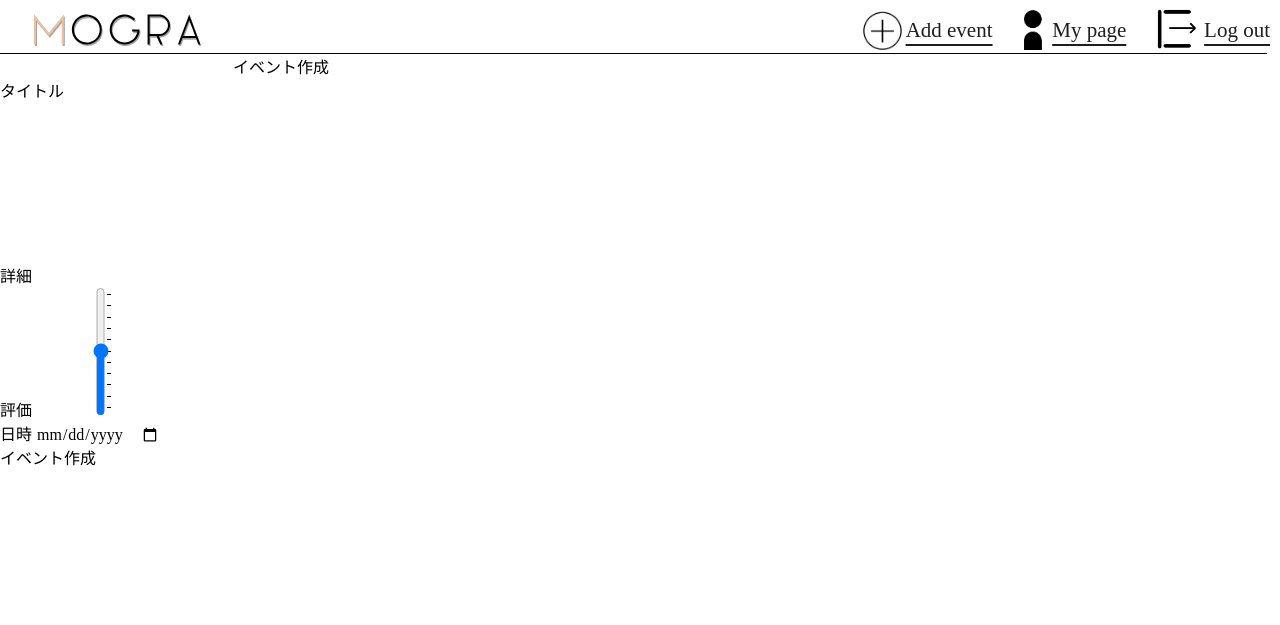
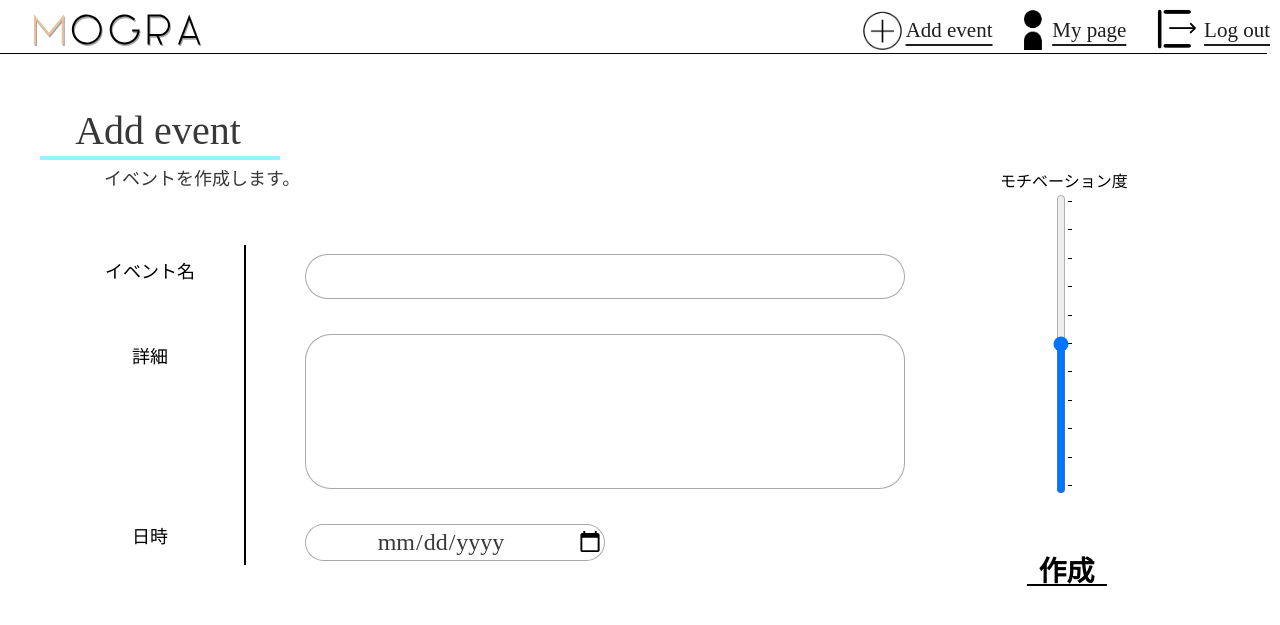
Before and after one commit to Hackathon-kait/mogra, a Django app: page /create/ in a window 1280 px wide. Shown: the top 625 px of the page. Run offline with Django 3.2, Linux system fonts and the light colour scheme; some libraries are stand-ins or nearby versions.

Commit message:
イベント作成画面のCSS完成

```diff
--- a/src/mograapp/forms.py
+++ b/src/mograapp/forms.py
@@ -31,10 +31,10 @@ class EventsModelForm(forms.ModelForm):
         fields = ['title', 'detail', 'evaluation','date_at']
 
         labels = {
-            'title': 'タイトル',
-            'detail': '詳細',
-            'evaluation': '評価',
-            'date_at': '日時',
+            'title': '',
+            'detail': '',
+            'evaluation': '',
+            'date_at': '',
         }
         widgets = {
                 'date_at': DateInput(attrs={'type': 'date'}),
--- a/src/templates/create.html
+++ b/src/templates/create.html
@@ -1,11 +1,20 @@
 {% extends 'base.html' %}
 {% load static %}
 {% block header %}
-
+<link rel="stylesheet" href="{% static 'css/create.css' %}" />
 {% endblock %}
 {% block content %}
   {% include "header.html" %}
-    <h1>イベント作成</h1>
+  <div id="content">
+    <h1 id="title">Add event</h1>
+    <div id="titleline"></div>
+    <h2 id="subtitle">イベントを作成します。</h2>
+    <div id="vertical_line"></div>
+    <h3 id="event_name">イベント名</h3>
+    <h3 id="event_detail">詳細</h3>
+    <h3 id="event_date">日時</h3>
+    <p id="degree">モチベーション度</p>
+    <div id="btnline"></div>
     <form method="POST" action=".">
         {% csrf_token %}
 
@@ -50,9 +59,11 @@
           <label for="{{ form.date_at.id_for_label }}">{{ form.date_at.label }}</label>
           {{ form.date_at }}
         </div>
-
-        <button type="submit">イベント作成</button>
+        <div id="create">
+        <button type="submit">作成</button>
+        </div>
       </form>
+  </div>
       <script>
         function updateSliderValue(value) {
           document.getElementById("sliderValue").innerHTML = value;
--- /dev/null
+++ b/static/css/create.css
@@ -0,0 +1,212 @@
+#content {
+  position: absolute;
+  margin: auto;
+}
+
+#title {
+  position: absolute;
+  width: 376px;
+  height: 77px;
+  left: -30px;
+  top: 50px;
+  font-family: 'Nobile';
+  font-style: normal;
+  font-weight: 400;
+  font-size: 40px;
+  line-height: 54px;
+  text-align: center;
+  color: #383838;
+}
+
+#subtitle {
+  position: absolute;
+  width: 477px;
+  height: 46px;
+  left: 104px;
+  top: 112px;
+
+  font-family: 'Nobile';
+  font-style: normal;
+  font-weight: 400;
+  font-size: 18px;
+  line-height: 27px;
+
+  color: #383838;
+}
+
+#titleline {
+  position: absolute;
+  width: 240px;
+  height: 0px;
+  left: 40px;
+  top: 102px;
+  border: 2px solid #92F5FC;
+}
+
+#vertical_line {
+  position: absolute;
+  width: 320px;
+  height: 0px;
+  left: 85px;
+  top: 350px;
+
+  border: 1px solid #000000;
+  transform: rotate(-90deg);
+}
+
+#id_title {
+  box-sizing: border-box;
+  position: absolute;
+  width: 600px;
+  height: 45px;
+  left: 305px;
+  top: 200px;
+  font-weight: 400;
+  background: #FFFFFF;
+  border: 1px solid rgba(0, 0, 0, 0.34);
+  border-radius: 26px;
+  padding: 0px 0px 0px 20px;
+  color:#393939;
+}
+
+#id_detail {
+  box-sizing: border-box;
+  position: absolute;
+  width: 600px;
+  height: 155px;
+  left: 305px;
+  top: 280px;
+  font-weight: 400;
+  background: #FFFFFF;
+  border: 1px solid rgba(0, 0, 0, 0.34);
+  border-radius: 26px;
+  padding: 20px;
+
+  color:#393939;
+}
+
+#id_date_at {
+  position: absolute;
+  width: 300px;
+  height: 37px;
+  left: 305px;
+  top: 470px;
+
+  font-family: 'Nobile';
+  font-style: normal;
+  font-weight: 400;
+  font-size: 24px;
+  line-height: 27px;
+  text-align: center;
+  color:#393939;
+  background: #FFFFFF;
+  border: 1px solid rgba(0, 0, 0, 0.34);
+  border-radius: 26px;
+}
+#degree{
+  position: absolute;
+  width: 192px;
+  height: 300px;
+  left: 1000px;
+  top: 114px;
+}
+.form-control-range {
+  position: absolute;
+  width: 192px;
+  height: 300px;
+  left: 965px;
+  top: 140px;
+}
+
+
+#event_name {
+  position: absolute;
+  width: 120px;
+  height: 27px;
+  left: 90px;
+  top: 205px;
+  font-family: 'Nobile';
+  font-style: normal;
+  font-weight: 400;
+  font-size: 18px;
+  line-height: 27px;
+  /* ボックスの高さと同一 */
+  color: #000000;
+  text-align: center;
+}
+
+#event_detail {
+  position: absolute;
+  width: 120px;
+  height: 27px;
+  left: 90px;
+  top: 290px;
+  font-weight: bold;
+  font-family: 'Nobile';
+  font-style: normal;
+  font-weight: 400;
+  font-size: 18px;
+  line-height: 27px;
+  /* ボックスの高さと同一 */
+  color: #000000;
+  text-align: center;
+}
+
+#event_date {
+  position: absolute;
+  width: 120px;
+  height: 27px;
+  left: 90px;
+  top: 470px;
+
+  font-family: 'Nobile';
+  font-style: normal;
+  font-weight: 400;
+  font-size: 18px;
+  line-height: 27px;
+  /* ボックスの高さと同一 */
+  color: #000000;
+  text-align: center;
+}
+
+#create {
+
+  position: absolute;
+  width: 133px;
+  height: 27px;
+  left: 1000px;
+  top: 500px;
+
+  font-family: 'Nobile';
+  font-style: normal;
+  font-weight: bold;
+  font-size: 28px;
+  line-height: 36px;
+  text-align: center;
+  color: #000000;
+}
+
+#btnline {
+  position: absolute;
+  width: 80px;
+  height: 1px;
+  left: 1027px;
+  top: 530px;
+  border: 1px solid #000000;
+}
+#create:hover {
+
+  position: absolute;
+  width: 133px;
+  height: 27px;
+  left: 1000px;
+  top: 500px;
+
+  font-family: 'Nobile';
+  font-style: normal;
+  font-weight: bold;
+  font-size: 28px;
+  line-height: 36px;
+  text-align: center;
+  color: #999999;
+}
```
